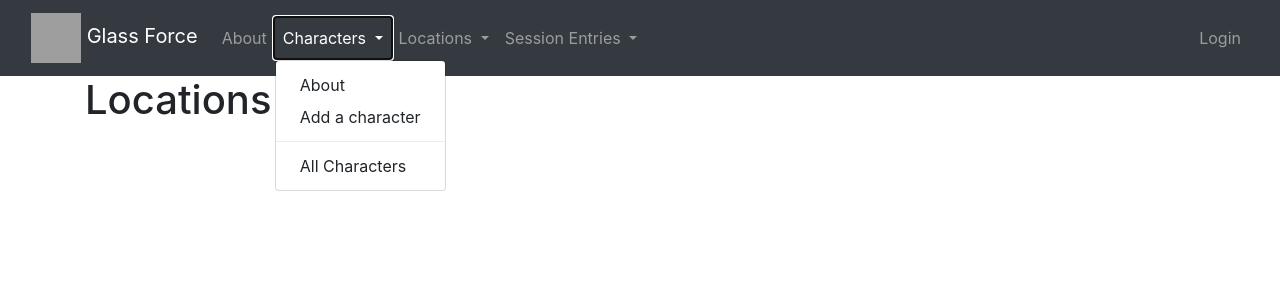
After one commit to reesecake/glass-force-wiki, a Flask app: page /locations in a window 1280 px wide, after a click on "Characters". The commit adds this page. Shown: the top 300 px of the page. Run offline with Flask 2, Linux system fonts and the light colour scheme; data that the repository does not hold is empty; some libraries are stand-ins or nearby versions; grey boxes are pictures that could not be loaded.

Commit message:
added locations routes and html templates

```diff
--- a/app/routes.py
+++ b/app/routes.py
@@ -8,7 +8,7 @@ from flask import Flask, request, jsonify, render_template, redirect, url_for, f
 from flask_migrate import Migrate
 
 from crud import engine, recreate_database, Session
-from app.models import Character, Entry, User
+from app.models import Character, Entry, User, Location
 from api import app
 
 
@@ -91,7 +91,7 @@ def register():
 
 
 @app.route('/players/<string:pc_id>')
-def player_character(pc_id):
+def view_character(pc_id):
     s = Session()
 
     try:
@@ -103,7 +103,7 @@ def player_character(pc_id):
         return render_template('404_page.html', message=str(e))
 
     s.close()
-    return render_template('player_character.html', character=character)
+    return render_template('characters/view_character.html', character=character)
 
 
 @app.route('/players/add', methods=['GET', 'POST'])
@@ -123,10 +123,10 @@ def add_character():
             s.add(character)
             s.commit()
             s.close()
-            return redirect(url_for('player_character', pc_id=name))
+            return redirect(url_for('view_character', pc_id=name))
         except Exception as e:
             return str(e)
-    return render_template("char_form.html")
+    return render_template("characters/add_char_form.html")
 
 
 @app.route('/characters')
@@ -136,7 +136,7 @@ def get_all_characters():
     try:
         characters = s.query(Character).all()
         s.close()
-        return render_template("character_list.html", characters=characters)
+        return render_template("characters/character_list.html", characters=characters)
     except Exception as e:
         return str(e)
 
@@ -164,7 +164,7 @@ def edit_character(pc_id):
     return render_template('edit.html', character=character)
 
 
-@app.route('/players/<string:pc_id>//delete', methods=('POST',))
+@app.route('/players/<string:pc_id>/delete', methods=('POST',))
 def delete(pc_id):
     character = get_pc(pc_id)
     s = Session()
@@ -174,6 +174,27 @@ def delete(pc_id):
 
     s.close()
     return redirect(url_for('get_all_characters'))
+
+
+@app.route('/locations/<int:loc_id>')
+def location(loc_id):
+    s = Session()
+
+    loc = s.query(Location).filter_by(id=loc_id).first()
+    s.close()
+    return render_template('locations/location.html', location=loc)
+
+
+@app.route('/locations')
+def all_locations():
+    s = Session()
+
+    try:
+        locations_list = s.query(Location).all()
+        s.close()
+        return render_template("locations/locations_list.html", locations=locations_list)
+    except Exception as e:
+        return str(e)
 
 
 @app.route("/bonk")
--- a/templates/base.html
+++ b/templates/base.html
@@ -48,7 +48,7 @@
               <li><a class="dropdown-item" href="{{ url_for('bonk') }}">Yawning Maw</a></li>
               <li><a class="dropdown-item" href="{{ url_for('bonk') }}">Add a location</a></li>
               <li><hr class="dropdown-divider"></li>
-              <li><a class="dropdown-item" href="{{ url_for('bonk') }}">All Locations</a></li>
+              <li><a class="dropdown-item" href="{{ url_for('all_locations') }}">All Locations</a></li>
           </ul>
         </li>
 
--- /dev/null
+++ b/templates/locations/locations_list.html
@@ -0,0 +1,15 @@
+{% extends 'base.html' %}
+
+{% block content %}
+    <h1>{% block title %} Locations {% endblock %}</h1>
+    {% for loc in locations %}
+        <a href="{{ url_for('location', loc_id=loc['id']) }}">
+            <h2>{{ loc['name'] }}</h2>
+        </a>
+        <span class="badge badge-primary">{{ loc['timestamp'] }}</span>
+{#        <a href="{{ url_for('edit', id=sess['id']) }}">#}
+{#            <span class="badge badge=warning">Edit</span>#}
+{#        </a>#}
+        <hr>
+    {% endfor %}
+{% endblock %}
```
Also changed, not shown: templates/index.html (+4 -4 lines), templates/locations/location.html (added, +7 -0 lines).
